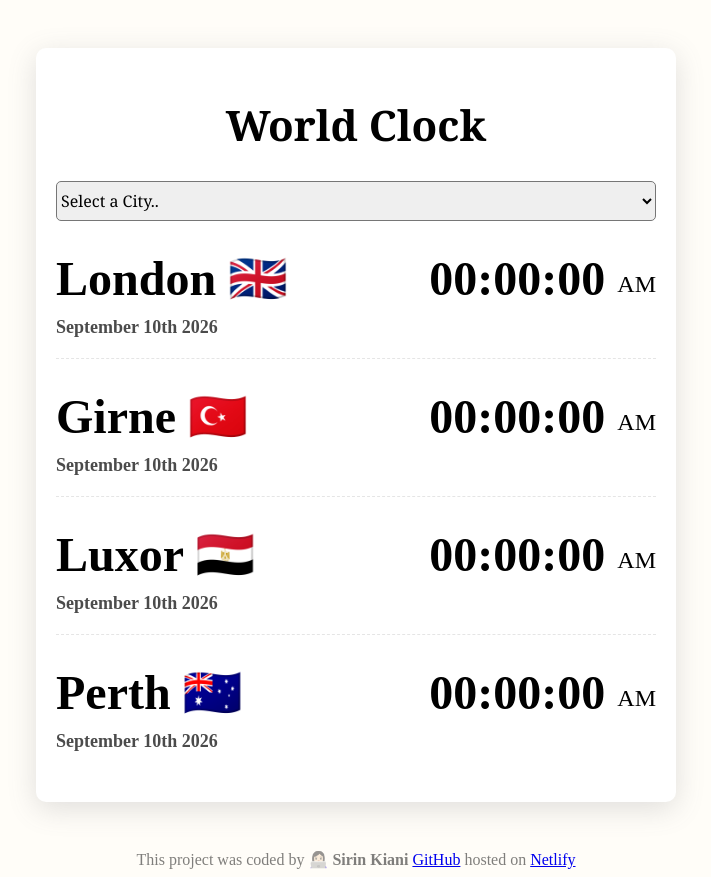
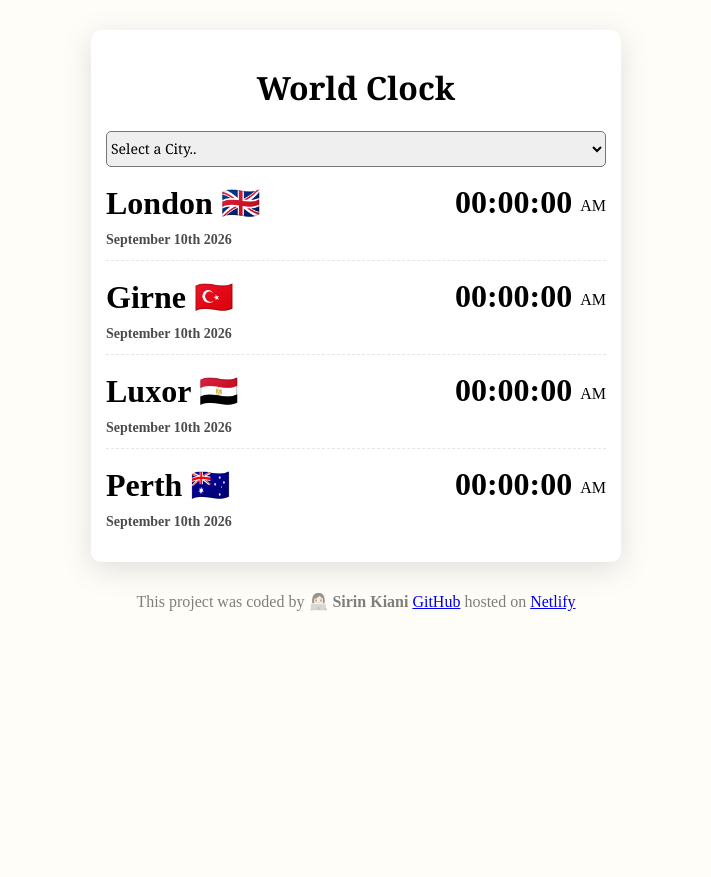
Before and after one commit to shiz2633/World-clock, a plain HTML site: page index.html in a window 1280 px wide. Shown: the whole page, without its empty margins (284-995 px from the left). After the commit the page ends 800 px from the top, so only its background shows below. Drawn offline with nearby package versions, Linux system fonts and the light colour scheme; a script that the page names is missing.

Commit message:
Update style.css
made everything smaller to fit on page nicely

```diff
--- a/css/style.css
+++ b/css/style.css
@@ -2,45 +2,45 @@ body {
   background-color: #fffdf8;
 }
 .container {
-  max-width: 600px;
-  margin: 48px auto;
+  max-width: 500px;
+  margin: 30px auto;
   background: white;
-  padding: 20px;
+  padding: 15px;
   box-shadow: rgba(100, 100, 111, 0.2) 0px 7px 29px 0px;
   border-radius: 10px;
 }
 .city {
   display: flex;
-  margin: 10px 0;
+  margin: 5px 0;
   justify-content: space-between;
   border-bottom: 1px dashed rgba(0, 0, 0, 0.1);
-  padding: 20px 0;
+  padding: 12px 0;
 }
 .city:last-child {
   border-bottom: none;
 }
 
 .time {
-  font-size: 48px;
+  font-size: 32px;
   font-weight: bold;
 }
 .time small {
-  font-size: 24px;
+  font-size: 16px;
   font-weight: normal;
   vertical-align: middle;
-  line-height: 48px;
+  line-height: 32px;
 }
 .date {
   opacity: 0.7;
-  font-size: 18px;
+  font-size: 14px;
   font-weight: bold;
 }
 
 select {
   display: block;
   width: 100%;
-  height: 40px;
-  font-size: 16px;
+  height: 36px;
+  font-size: 14px;
   border-radius: 5px;
   font-family: Cambria, Cochin, Georgia, Times, "Times New Roman", serif;
 }
@@ -48,15 +48,15 @@ select {
 h1 {
   text-align: center;
   font-family: Cambria, Cochin, Georgia, Times, "Times New Roman", serif;
-  font-size: 42px;
+  font-size: 32px;
 }
 h2 {
   margin: 0 0 10px 0;
-  font-size: 48px;
+  font-size: 32px;
 }
 
 footer {
   text-align: center;
-  margin-top: 20px;
+  margin-top: 15px;
   color: rgb(0, 0, 0, 0.5);
 }
```
